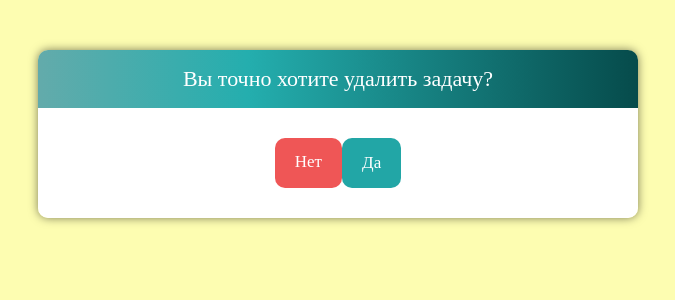
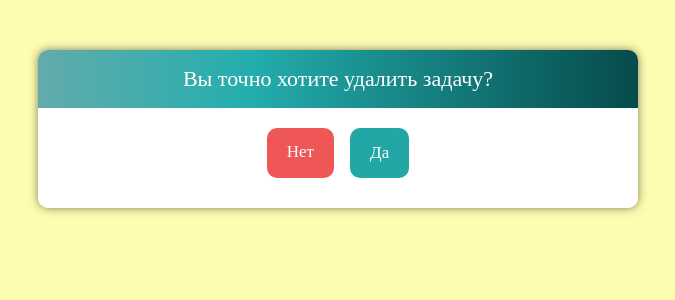
Before and after one commit to TanitaDev/home_work_61_tanita_pak, a Django app: page /delete/1/ in a window 1280 px wide. Shown: the part 165-465 px from the top of the page, without its empty margins (302-977 px from the left). Run offline with Django 3.2, Linux system fonts and the light colour scheme; a user stored in the database is signed in; data comes from the database, SQL or seed files in the repository; some libraries are stand-ins or nearby versions.

Commit message:
поправила стили кнопок удаления задачи

```diff
--- a/app/webapp/static/css/style.css
+++ b/app/webapp/static/css/style.css
@@ -362,3 +362,7 @@
 .header_body .login_btn {
     font-size: 20px;
 }
+
+.delete_btn {
+    margin: 0px 8px;
+}
--- a/app/webapp/templates/delete.html
+++ b/app/webapp/templates/delete.html
@@ -11,8 +11,8 @@
     <div class="delete_btn">
         <form action="{% url 'delete' task.pk %}" method="POST">
             {% csrf_token %}
-            <a class="btn red" href="{% url 'index' %}">Нет</a>
-            <input class="btn green" type="submit" value="Да">
+            <a class="btn red delete_btn" href="{% url 'index' %}">Нет</a>
+            <input class="btn green delete_btn" type="submit" value="Да">
         </form>
     </div>
 </div>
```
